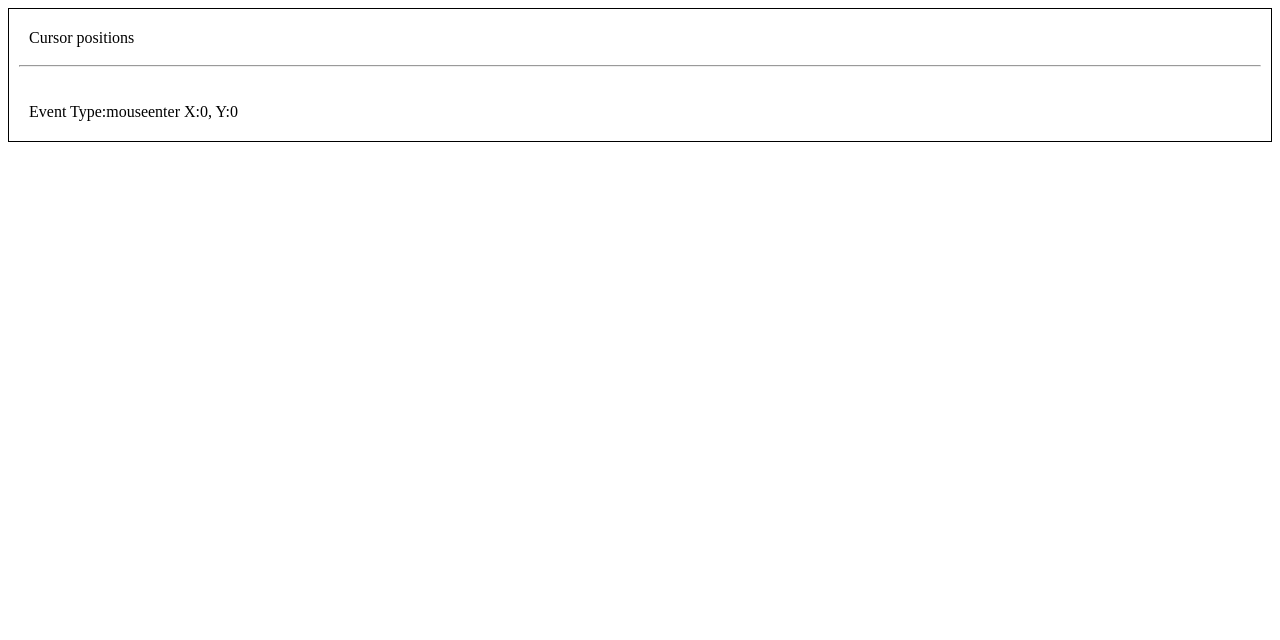
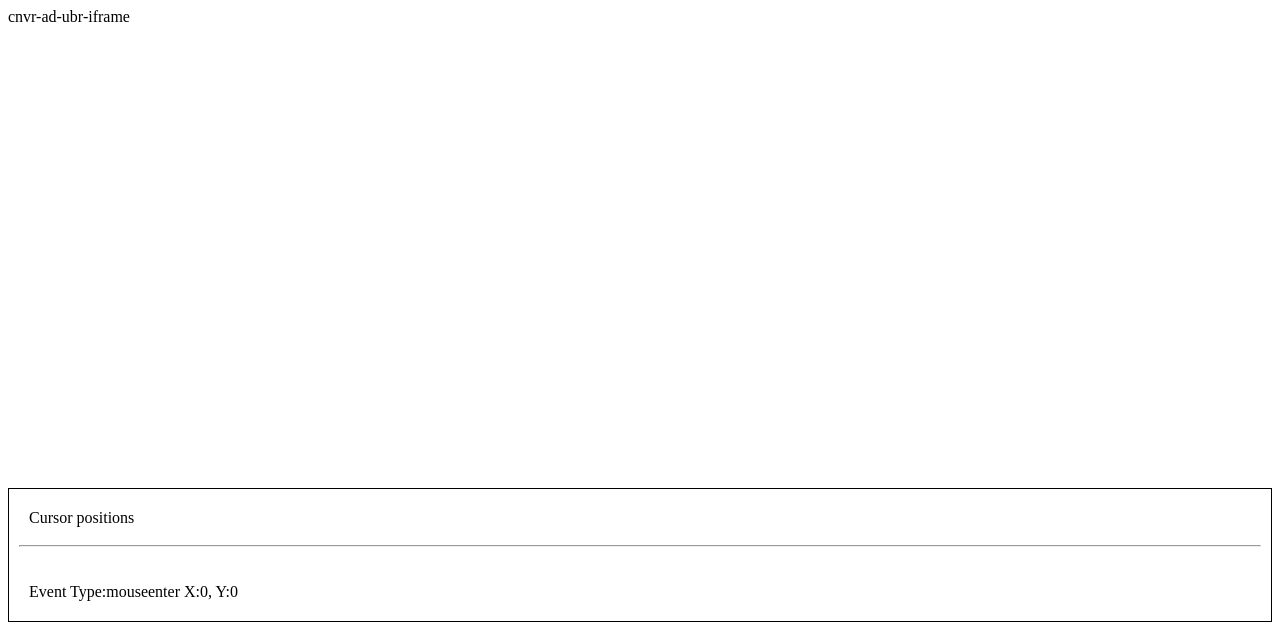
Before and after one commit to sarinkattuvelil/expressserver, a website: page html/cursorPositions.html in a window 1280 px wide. Drawn offline with Linux system fonts and the light colour scheme.

Commit message:
added iframe mockup div
added iframe mockup div

```diff
--- a/html/cursorPositions.html
+++ b/html/cursorPositions.html
@@ -1,5 +1,6 @@
 <!DOCTYPE html>
 <html lang="en">
+
 <head>
     <meta charset="UTF-8">
     <meta name="viewport" content="width=device-width, initial-scale=1.0">
@@ -13,15 +14,31 @@
             padding: 10px;
         }
 
-        #heading, #message {
+        #heading,
+        #message {
             height: auto;
             width: auto;
             position: relative;
             padding: 10px;
         }
+
+        .cnvr-ad-ubr-iframe {
+            border: 1px solid black;
+            overflow: hidden;
+            margin: 0px;
+            padding: 0px;
+            border: none;
+            width: 320px;
+            height: 480px;
+        }
     </style>
 </head>
+
 <body>
+    <div class="cnvr-ad-ubr-iframe">
+       cnvr-ad-ubr-iframe
+    </div>
+
     <div id="messageBox">
 
         <div id="heading">
@@ -49,6 +66,7 @@
             let cursorY = (window.Event) ? e.pageY : event.clientY + (document.documentElement.scrollTop ? document.documentElement.scrollTop : document.body.scrollTop);
             document.getElementById('message').innerHTML = document.getElementById('message').innerHTML + "<br> Event Type:" + e.type + " X:" + cursorX + ", Y:" + cursorY;
         }
-        </script>
+    </script>
 </body>
+
 </html>
```
